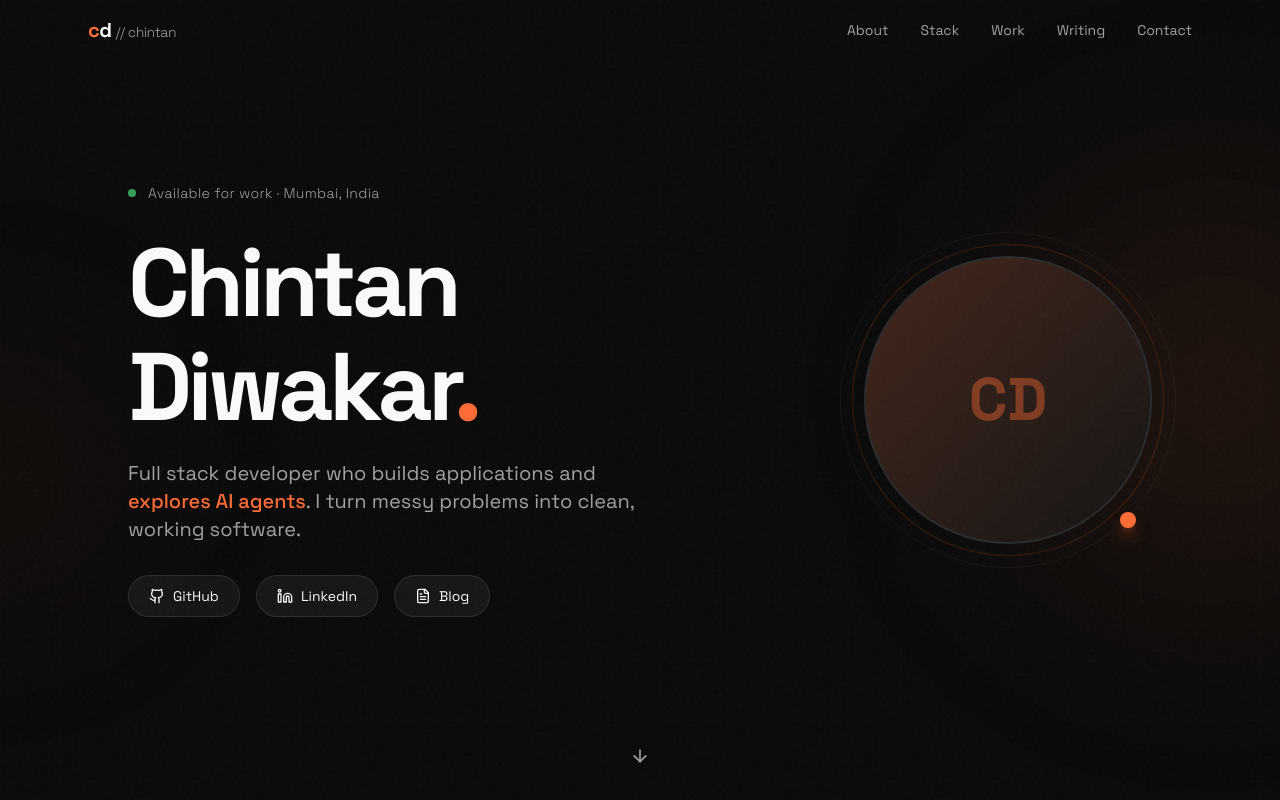
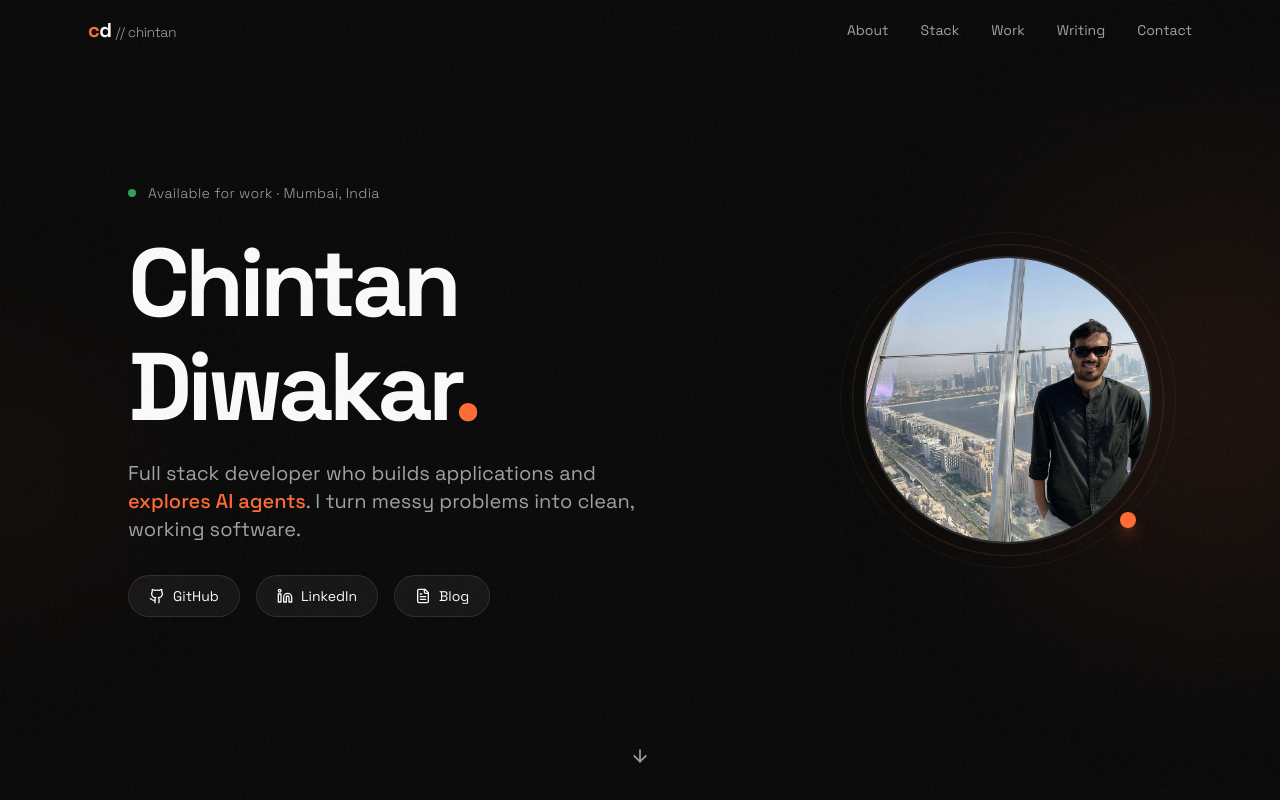
Before and after one commit to chintan-diwakar/chintan-portfolio, a Next.js app: page / in a window 1280 px wide. Shown: the top 800 px of the page. Built offline with nearby package versions, Linux system fonts and the light colour scheme.

Commit message:
Add profile photo to hero section

```diff
--- a/components/Hero.tsx
+++ b/components/Hero.tsx
@@ -117,16 +117,7 @@ export default function Hero() {
 
             {/* Photo container — replace src with your photo */}
             <div className="w-56 h-56 sm:w-64 sm:h-64 lg:w-72 lg:h-72 rounded-full overflow-hidden border-2 border-white/10 bg-bg-secondary relative">
-              {/* Replace this with your image:
-                  1. Add your photo to /public/chintan.jpg
-                  2. Uncomment the img tag below
-                  3. Remove the placeholder div */}
-              {/* <img src="/chintan.jpg" alt="Chintan Diwakar" className="w-full h-full object-cover" /> */}
-
-              {/* Placeholder — remove after adding photo */}
-              <div className="w-full h-full flex items-center justify-center bg-gradient-to-br from-accent/20 to-bg-secondary">
-                <span className="text-6xl font-bold text-accent/40">CD</span>
-              </div>
+              <img src="/chintan.jpg" alt="Chintan Diwakar" className="w-full h-full object-cover" />
             </div>
 
             {/* Accent dot */}
```
Also changed, not shown: public/chintan.jpg (added).
